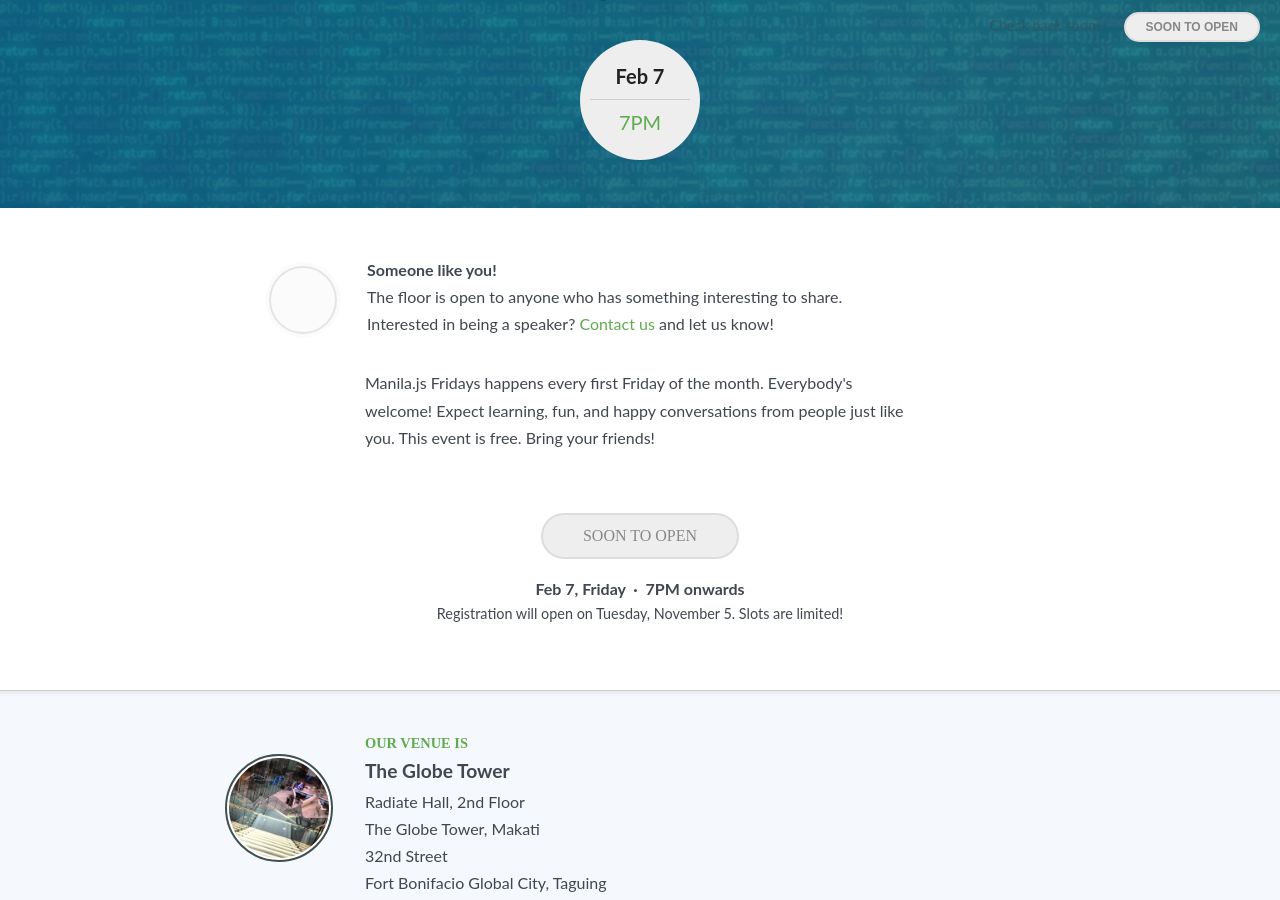
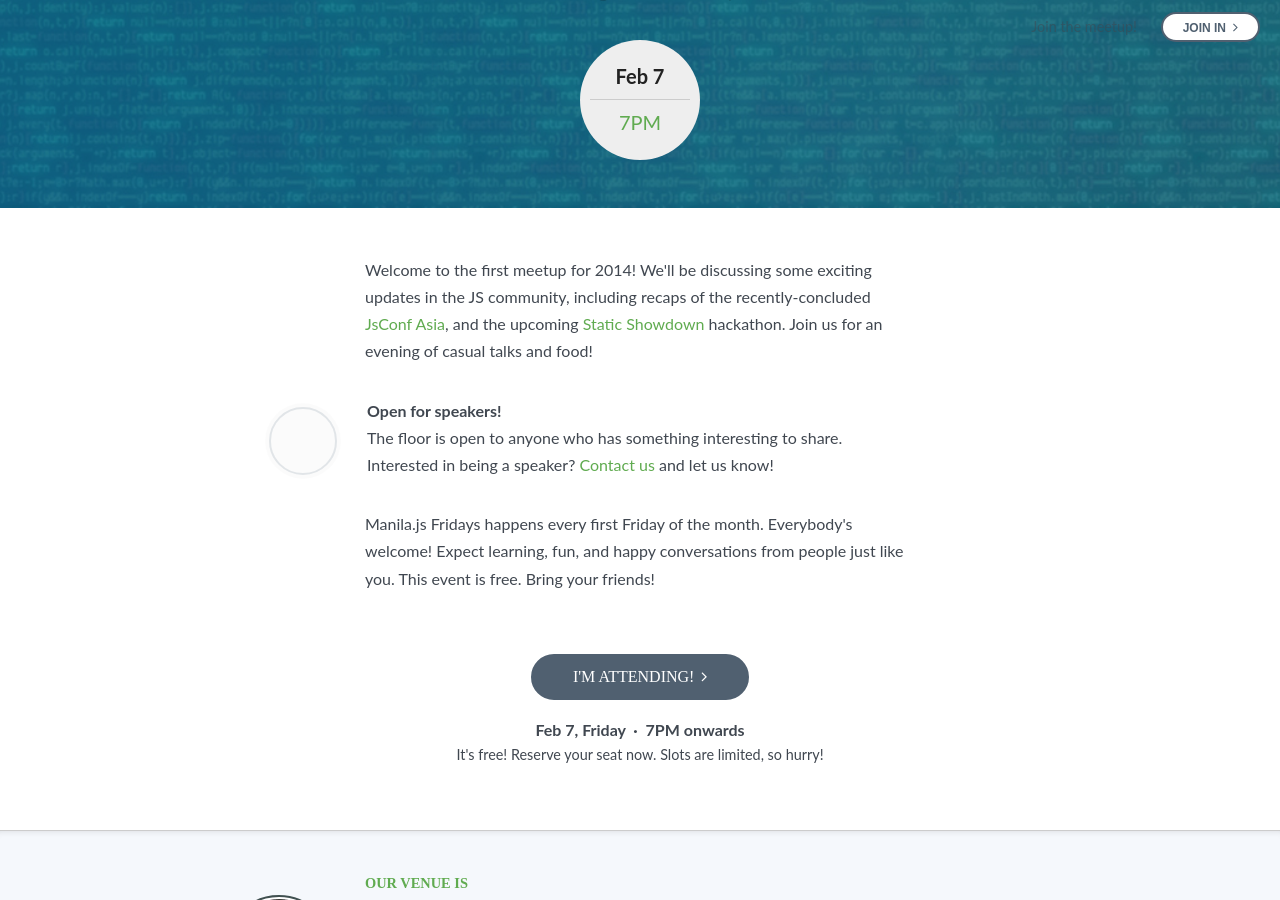
Before and after one commit to manilajs/manilajs.com, a Jekyll site: the page built from index.html, in a window 1280 px wide and 900 px high, scrolled down 303 px. Built offline with Jekyll 4.4.1, drawn with Linux system fonts in a browser that asks for light colours; nearby versions of some CDN libraries.

Commit message:
Update the content with opening remarks.

```diff
--- a/_layouts/event.html
+++ b/_layouts/event.html
@@ -148,6 +148,12 @@
 
   <section class='section speakers'>
     <div class='in'>
+      {% if page.opening %}
+      <div class="closing">
+        {{ page.opening }}
+      </div>
+      {% endif %}
+
       <div class="speaker-list">
         {% for speaker in page.speakers %}
           <article class="speaker">
@@ -184,7 +190,7 @@
 
         <article class="speaker anyone">
           <div class="avatar"></div>
-          <h3>Someone like you!</h3>
+          <h3>Open for speakers!</h3>
           <p>
             The floor is open to anyone who has something interesting to share.
             Interested in being a speaker?
--- a/index.html
+++ b/index.html
@@ -13,9 +13,16 @@
 
 registration:
   date: Tuesday, November 5
-  state: announce
+  state: open
   # open | closed | announce | over
-  # signup: https://docs.google.com/forms/d/1ipYcY7QBxmXbunWWOkv_ZlEdB8mlWzsfnJxifP9yzmA/viewform
+  signup: https://docs.google.com/forms/d/1NT4r3yomZN4LjsM_I936PSQPHgOACWJ9Jd_yDmBiA3c/viewform
+
+opening:
+  Welcome to the first meetup for 2014! We'll be discussing some exciting
+  updates in the JS community, including recaps of the recently-concluded <a
+  href="http://jsconf.asia">JsConf Asia</a>, and the upcoming <a
+  href="http://staticshowdown.com/">Static Showdown</a> hackathon. Join us for
+  an evening of casual talks and food!
 
 venue:
   name: The Globe Tower
```
